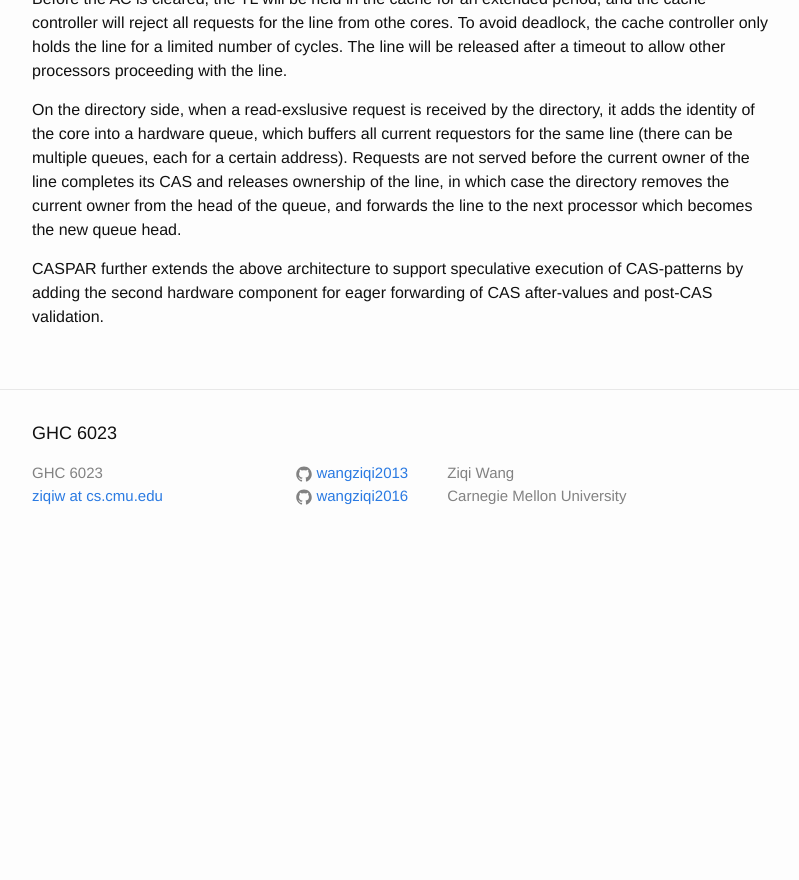
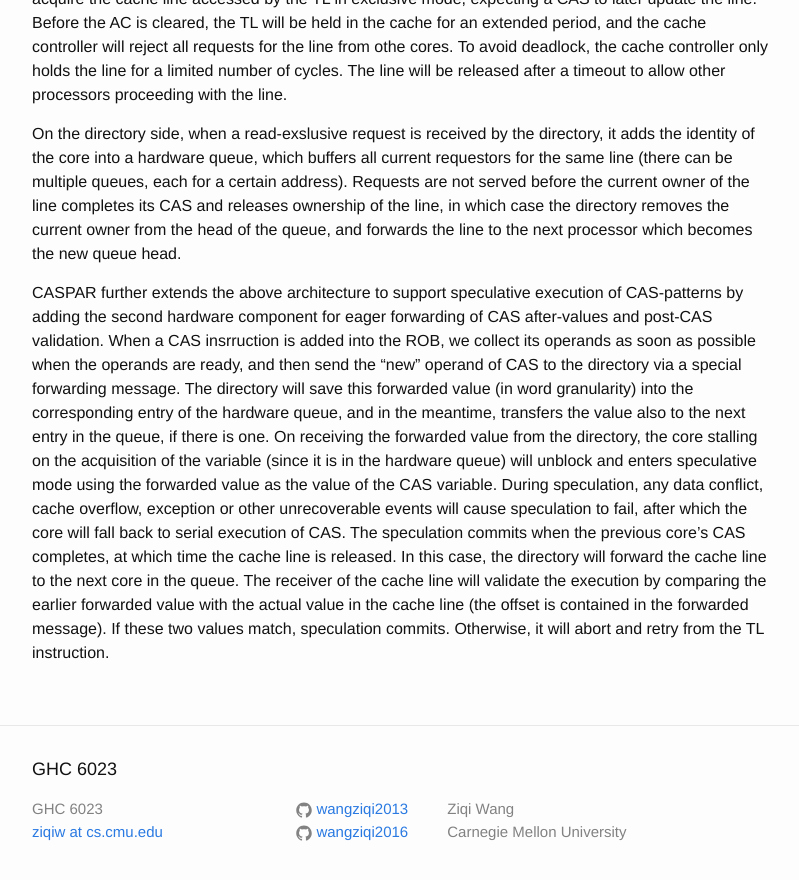
Before and after one commit to wangziqi2013/wangziqi2013.github.io, a Jekyll site: the page built from _posts/2019-10-30-caspar.markdown, in a window 1280 px wide and 900 px high, scrolled down 1996 px. Shown: the top 880 px of the window, without its empty margins (238-1037 px from the left). Built offline with Jekyll 4.4.1, drawn with Linux system fonts in a browser that asks for light colours; before the commit the page ends 2563 px from its top, so only the background shows below that; some of the changed text lies outside the part shown.

Commit message:
Finish speculation

```diff
--- a/_posts/2019-10-30-caspar.markdown
+++ b/_posts/2019-10-30-caspar.markdown
@@ -16,9 +16,9 @@ version_mgmt:
 **I don't quite buy the argument that forwarding to a CAS whose new depends on old will squash the previous CAS. If the
 new is dependent on the old, this means the second CAS will read a value from the forwarded old pointer. Under the context
 of the first CAS, this means the second CAS will read a value from the new pointer. I cannot see how this can introduce
-data conflicts, as speculation begins only after the TL, but the new node is allocated before TL is executed, in the case
-of a push, or the new node is derived from the old pointer and not read/written at all. In neither of them the
-speculation of the first CAS-pattern will conflict with the second CAS.**
+data conflicts, as speculation begins only after the TL, but the new node is allocated before TL is executed in the case
+of a push, or the new node is derived from the old pointer and not read/written at all in the case of a pop. In neither
+case, the speculation of the first CAS-pattern will conflict with the second CAS.**
 
 This paper proposes CASPAR, a novel cache coherence extension to support efficient serialization based on Compare-And-Swap
 (CAS) primitives. CAS is often used as the synchronization primitive in lock-free programming. Threads access an object
@@ -81,4 +81,15 @@ in which case the directory removes the current owner from the head of the queue
 processor which becomes the new queue head.
 
 CASPAR further extends the above architecture to support speculative execution of CAS-patterns by adding the second hardware
-component for eager forwarding of CAS after-values and post-CAS validation.
+component for eager forwarding of CAS after-values and post-CAS validation. When a CAS insrruction is added into the ROB, we
+collect its operands as soon as possible when the operands are ready, and then send the "new" operand of CAS to the directory
+via a special forwarding message. The directory will save this forwarded value (in word granularity) into the corresponding
+entry of the hardware queue, and in the meantime, transfers the value also to the next entry in the queue, if there is one.
+On receiving the forwarded value from the directory, the core stalling on the acquisition of the variable (since it is
+in the hardware queue) will unblock and enters speculative mode using the forwarded value as the value of the CAS variable.
+During speculation, any data conflict, cache overflow, exception or other unrecoverable events will cause speculation to
+fail, after which the core will fall back to serial execution of CAS. The speculation commits when the previous core's CAS
+completes, at which time the cache line is released. In this case, the directory will forward the cache line to the next
+core in the queue. The receiver of the cache line will validate the execution by comparing the earlier forwarded
+value with the actual value in the cache line (the offset is contained in the forwarded message). If these two values match,
+speculation commits. Otherwise, it will abort and retry from the TL instruction.
```
